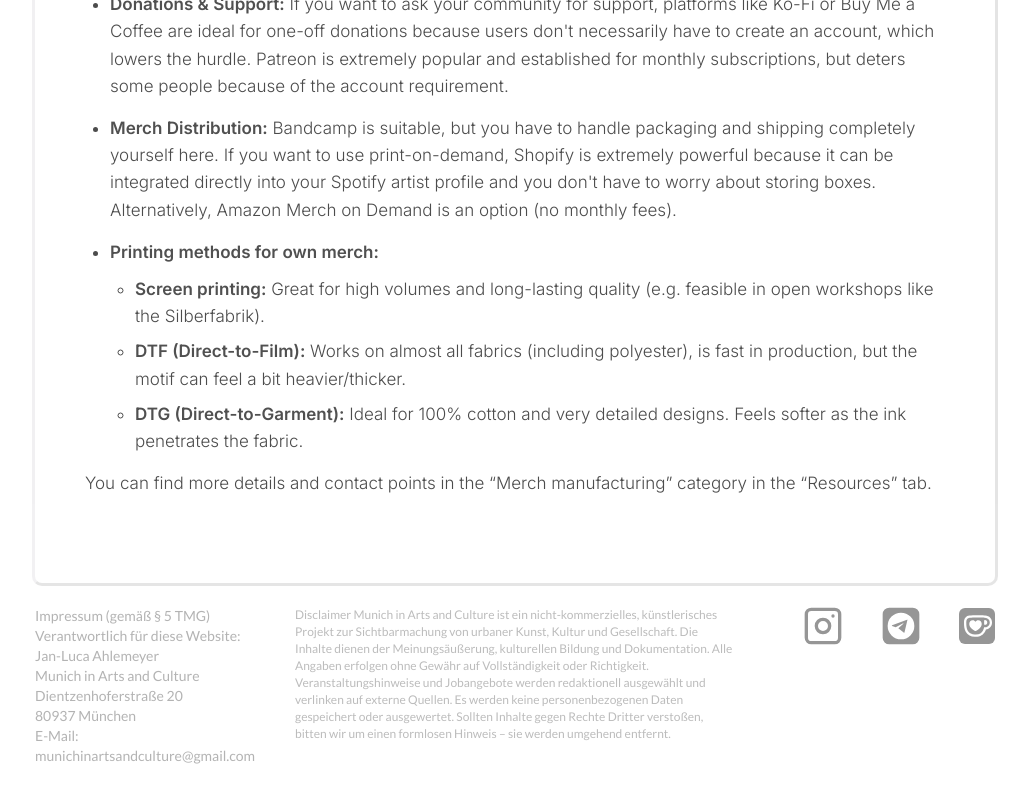
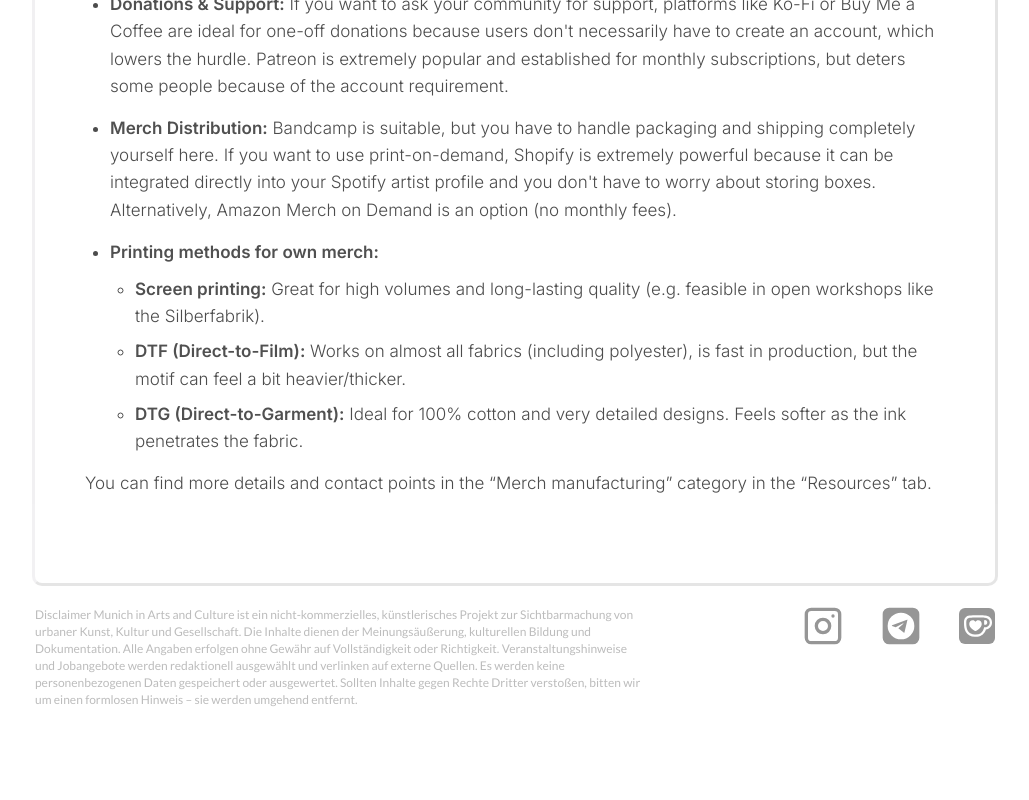
Before and after one commit to MunichInArtsandCulture/Website, a React (Vite) app: page /#/opencalls in a window 1280 px wide. Shown: the part 2545-3345 px from the top of the page, without its empty margins (125-1154 px from the left). After the commit the page ends 3273 px from the top, so only its background shows below. Built offline with nearby package versions, Linux system fonts and the light colour scheme; no server answers; a web font is replaced by a local one.

Commit message:
Show Impressum only on Home page

```diff
--- a/src/components/Footer.jsx
+++ b/src/components/Footer.jsx
@@ -1,7 +1,13 @@
+import { useLocation } from 'react-router-dom';
+
 export default function Footer() {
+  const location = useLocation();
+  const isHomePage = location.pathname === '/';
+
   return (
     <div id="footer" style={{ display: 'flex', flexWrap: 'wrap', gap: '40px', justifyContent: 'space-between', alignItems: 'flex-start', padding: '20px 0' }}>
 
+      {isHomePage && (
         <div style={{ width: 'auto', float: 'none', flex: '1', minWidth: '220px' }}>
           <span>
             Impressum (gemäß § 5 TMG)<br />
@@ -13,6 +19,7 @@
             E-Mail: munichinartsandculture@gmail.com
           </span>
         </div>
+      )}
 
       <div style={{ width: 'auto', float: 'none', flex: '2', minWidth: '280px' }}>
         <p style={{ margin: 0 }}>
```
Lines whose indentation alone changed are shown as unchanged.
